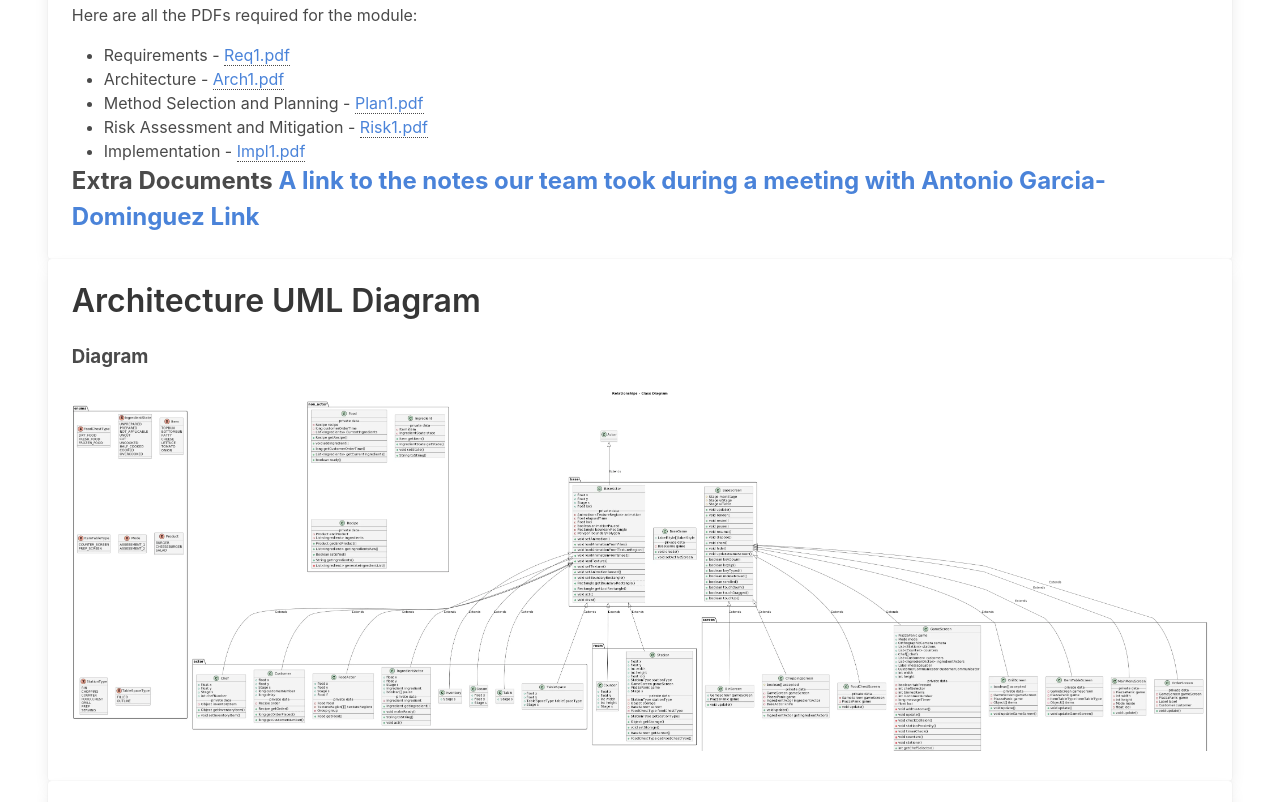
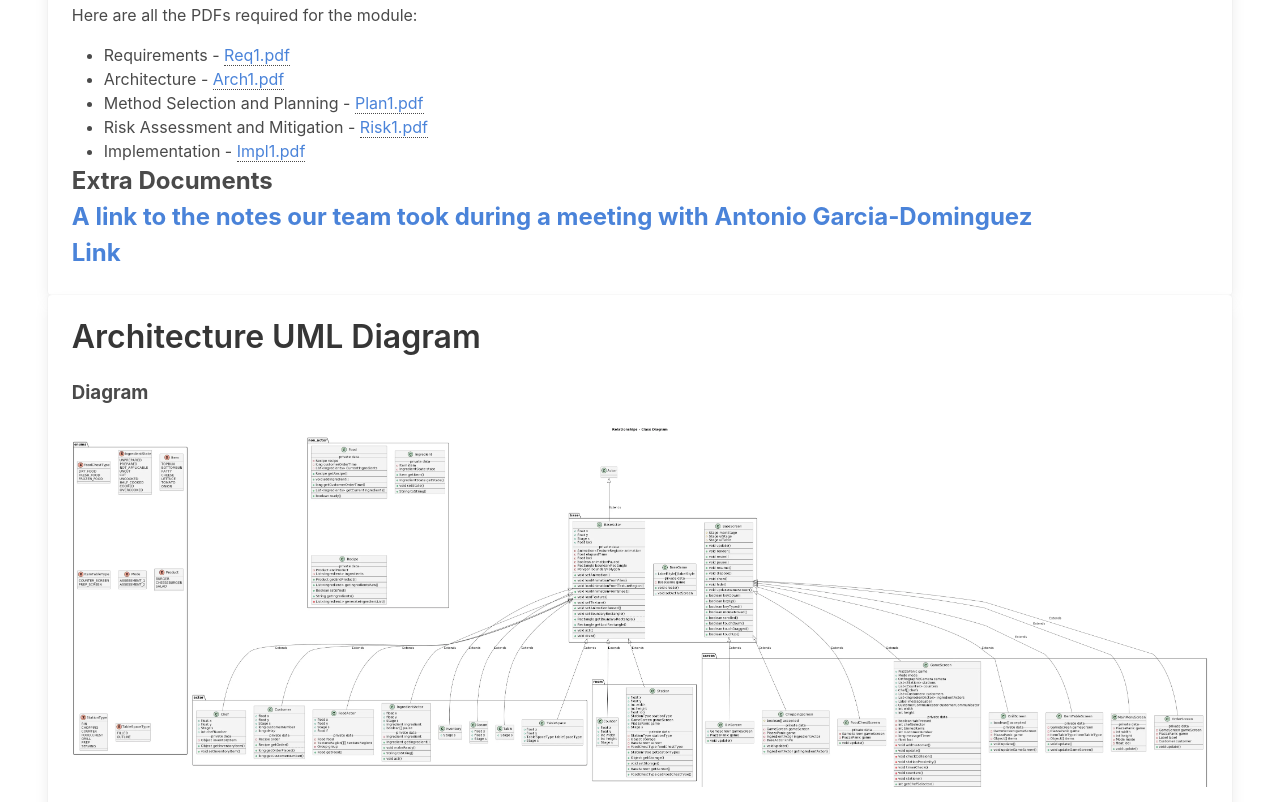
Before and after one commit to KitchenTossups/kitchentossups.github.io, a plain HTML site: page index.html in a window 1280 px wide. Shown: the part 974-1776 px from the top of the page. Drawn offline with Linux system fonts and the light colour scheme.

Commit message:
adding new lines

```diff
--- a/index.html
+++ b/index.html
@@ -104,8 +104,8 @@
                             </li>
                         </ul>
 
-                        <h2 class="extras">Extra Documents</h>
-                        <a>A link to the notes our team took during a meeting with Antonio Garcia-Dominguez</a>
+                        <h2 class="extras">Extra Documents</h><br>
+                        <a>A link to the notes our team took during a meeting with Antonio Garcia-Dominguez</a><br>
                         <a href="meeting.pdf">Link</a>
                     </div>
                 </div>
```
